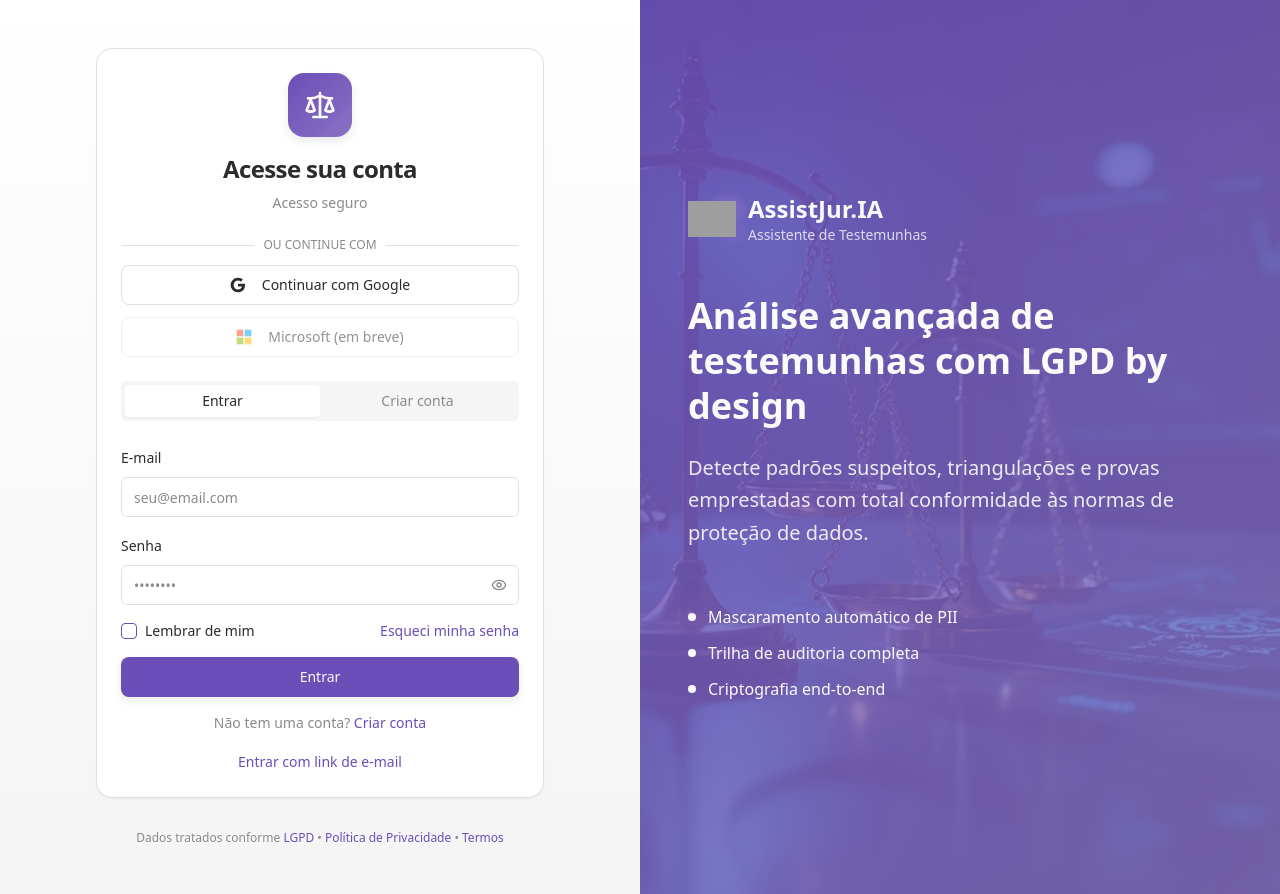
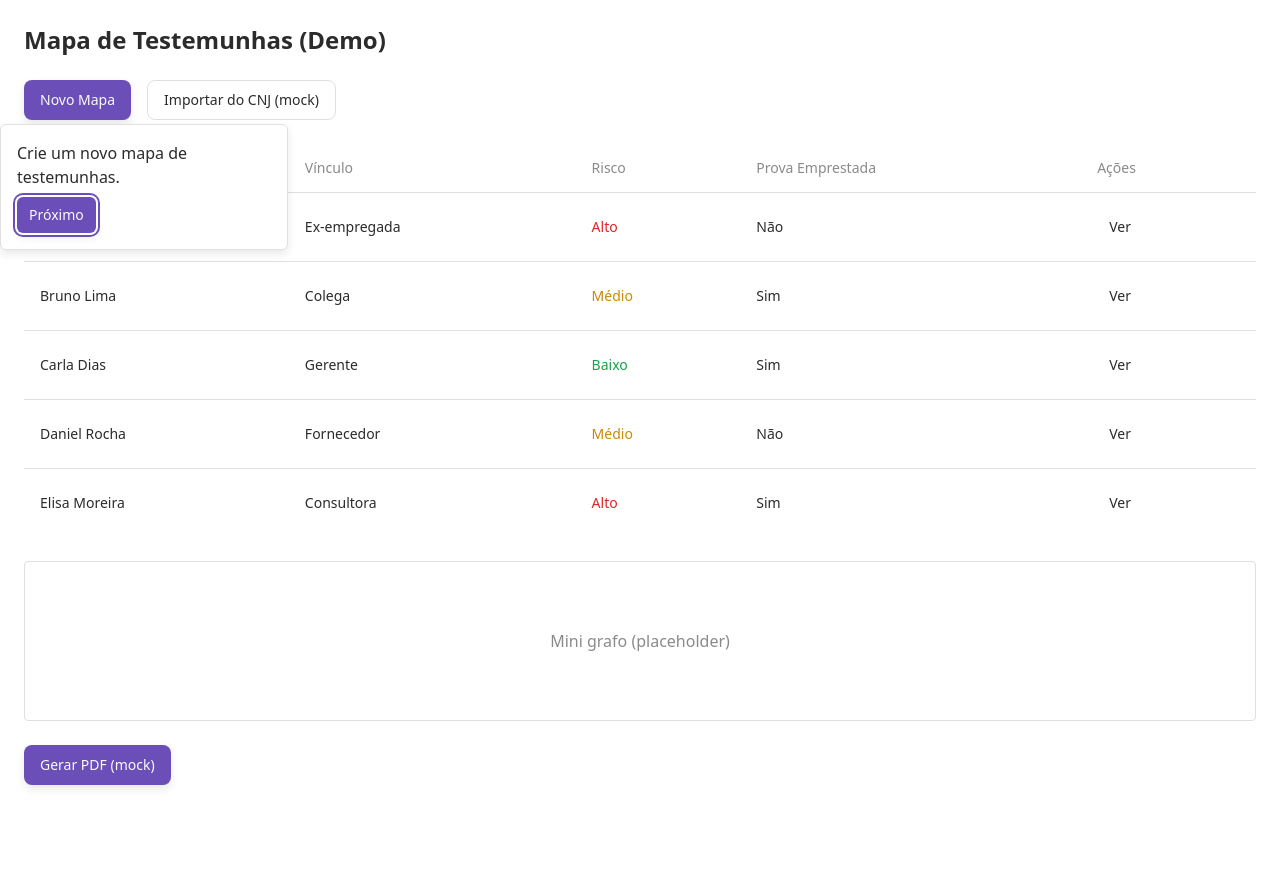
Before and after one commit to brunoreinstein-cloud/assitjur, a React (Vite) app: page /demo/mapa-testemunhas in a window 1280 px wide. Before the commit this address led to /login. After the commit the page ends 809 px from the top, so only its background shows below. Built offline with nearby package versions, Linux system fonts and the light colour scheme; grey boxes are pictures that could not be loaded.

Commit message:
Add public demo route for witness map with guided tour

```diff
--- a/src/App.tsx
+++ b/src/App.tsx
@@ -19,6 +19,7 @@ import ResetConfirm from "./pages/ResetConfirm";
 import VerifyOtp from "./pages/VerifyOtp";
 import PortalTitular from "./pages/PortalTitular";
 import NotFound from "./pages/NotFound";
+import DemoMapaTestemunhas from "./pages/DemoMapaTestemunhas";
 
 import Dashboard from "./pages/admin/Dashboard";
 import Analytics from "./pages/admin/Analytics";
@@ -83,6 +84,7 @@ const App = () => (
               <Route path="/verify-otp" element={<VerifyOtp />} />
               <Route path="/portal-titular" element={<PortalTitular />} />
               <Route path="/import/template" element={<TemplatePage />} />
+              <Route path="/demo/mapa-testemunhas" element={<DemoMapaTestemunhas />} />
 
               {/* Protected routes with app layout */}
               <Route path="/*" element={
--- /dev/null
+++ b/src/pages/DemoMapaTestemunhas.tsx
@@ -0,0 +1,134 @@
+import React, { useState } from 'react';
+import { Button } from '@/components/ui/button';
+import { Popover, PopoverTrigger, PopoverContent } from '@/components/ui/popover';
+import {
+  Table,
+  TableHeader,
+  TableRow,
+  TableHead,
+  TableBody,
+  TableCell,
+} from '@/components/ui/table';
+
+interface Witness {
+  nome: string;
+  vinculo: string;
+  risco: 'Alto' | 'Médio' | 'Baixo';
+  prova: 'Sim' | 'Não';
+}
+
+const mockData: Witness[] = [
+  { nome: 'Ana Souza', vinculo: 'Ex-empregada', risco: 'Alto', prova: 'Não' },
+  { nome: 'Bruno Lima', vinculo: 'Colega', risco: 'Médio', prova: 'Sim' },
+  { nome: 'Carla Dias', vinculo: 'Gerente', risco: 'Baixo', prova: 'Sim' },
+  { nome: 'Daniel Rocha', vinculo: 'Fornecedor', risco: 'Médio', prova: 'Não' },
+  { nome: 'Elisa Moreira', vinculo: 'Consultora', risco: 'Alto', prova: 'Sim' },
+];
+
+export default function DemoMapaTestemunhas() {
+  const [step, setStep] = useState(0);
+
+  const next = () => setStep((s) => Math.min(s + 1, 4));
+
+  const riskColor = (risco: Witness['risco']) =>
+    risco === 'Alto' ? 'text-red-600' : risco === 'Médio' ? 'text-yellow-600' : 'text-green-600';
+
+  return (
+    <div className="container mx-auto p-6 space-y-6">
+      <h1 className="text-2xl font-bold">Mapa de Testemunhas (Demo)</h1>
+
+      <div className="flex gap-4">
+        <Popover open={step === 0}>
+          <PopoverTrigger asChild>
+            <Button>Novo Mapa</Button>
+          </PopoverTrigger>
+          <PopoverContent>
+            <p>Crie um novo mapa de testemunhas.</p>
+            <Button size="sm" className="mt-2" onClick={next}>
+              Próximo
+            </Button>
+          </PopoverContent>
+        </Popover>
+
+        <Popover open={step === 1}>
+          <PopoverTrigger asChild>
+            <Button variant="outline">Importar do CNJ (mock)</Button>
+          </PopoverTrigger>
+          <PopoverContent>
+            <p>Simule a importação de dados do CNJ.</p>
+            <Button size="sm" className="mt-2" onClick={next}>
+              Próximo
+            </Button>
+          </PopoverContent>
+        </Popover>
+      </div>
+
+      <Popover open={step === 2}>
+        <PopoverTrigger asChild>
+          <div>
+            <Table>
+              <TableHeader>
+                <TableRow>
+                  <TableHead>Nome</TableHead>
+                  <TableHead>Vínculo</TableHead>
+                  <TableHead>Risco</TableHead>
+                  <TableHead>Prova Emprestada</TableHead>
+                  <TableHead>Ações</TableHead>
+                </TableRow>
+              </TableHeader>
+              <TableBody>
+                {mockData.map((witness) => (
+                  <TableRow key={witness.nome}>
+                    <TableCell>{witness.nome}</TableCell>
+                    <TableCell>{witness.vinculo}</TableCell>
+                    <TableCell>
+                      <span className={riskColor(witness.risco)}>{witness.risco}</span>
+                    </TableCell>
+                    <TableCell>{witness.prova}</TableCell>
+                    <TableCell>
+                      <Button variant="ghost" size="sm">
+                        Ver
+                      </Button>
+                    </TableCell>
+                  </TableRow>
+                ))}
+              </TableBody>
+            </Table>
+          </div>
+        </PopoverTrigger>
+        <PopoverContent>
+          <p>Revise as testemunhas e seus vínculos.</p>
+          <Button size="sm" className="mt-2" onClick={next}>
+            Próximo
+          </Button>
+        </PopoverContent>
+      </Popover>
+
+      <Popover open={step === 3}>
+        <PopoverTrigger asChild>
+          <div className="h-40 border rounded flex items-center justify-center text-muted-foreground">
+            Mini grafo (placeholder)
+          </div>
+        </PopoverTrigger>
+        <PopoverContent>
+          <p>Visualize as relações no grafo.</p>
+          <Button size="sm" className="mt-2" onClick={next}>
+            Próximo
+          </Button>
+        </PopoverContent>
+      </Popover>
+
+      <Popover open={step === 4}>
+        <PopoverTrigger asChild>
+          <Button>Gerar PDF (mock)</Button>
+        </PopoverTrigger>
+        <PopoverContent>
+          <p>Gere um PDF demonstrativo.</p>
+          <Button size="sm" className="mt-2" asChild>
+            <a href="/beta">Entrar na Beta</a>
+          </Button>
+        </PopoverContent>
+      </Popover>
+    </div>
+  );
+}
```
